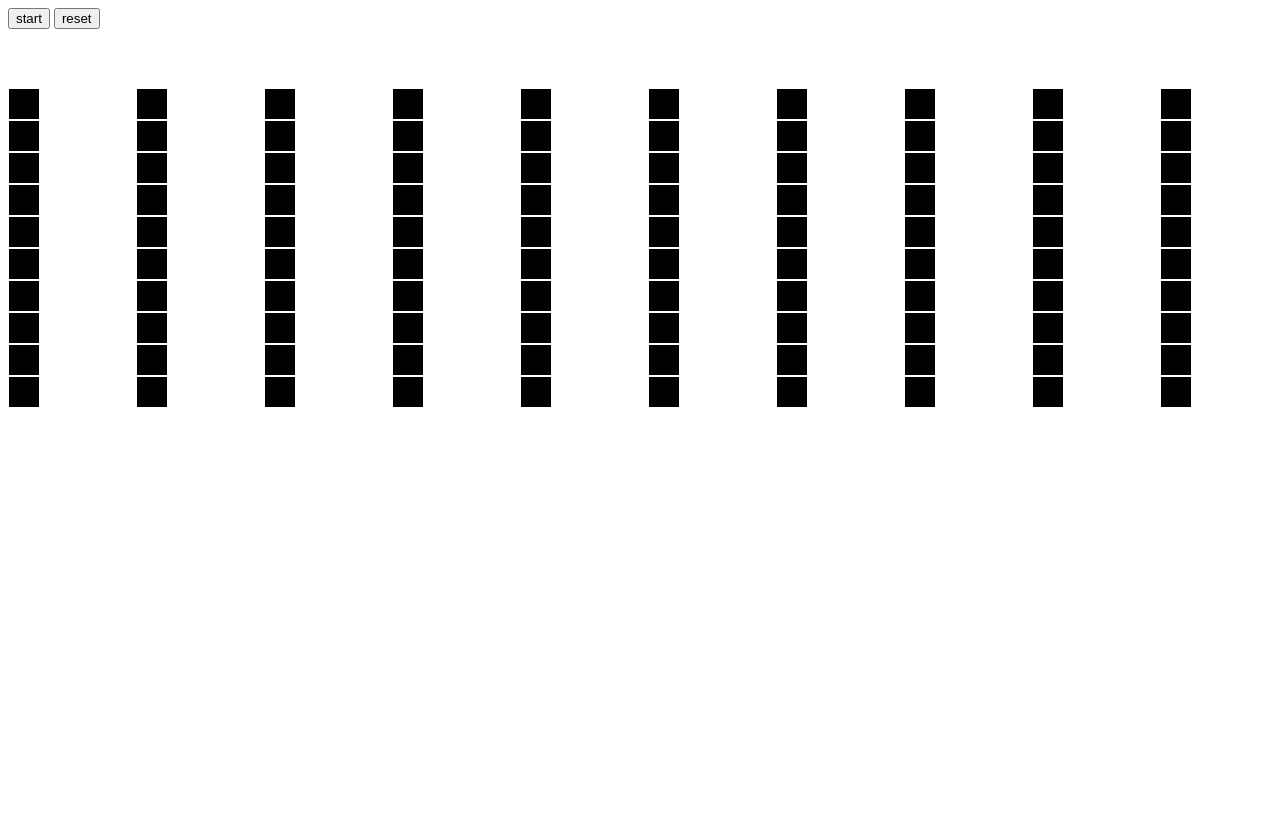
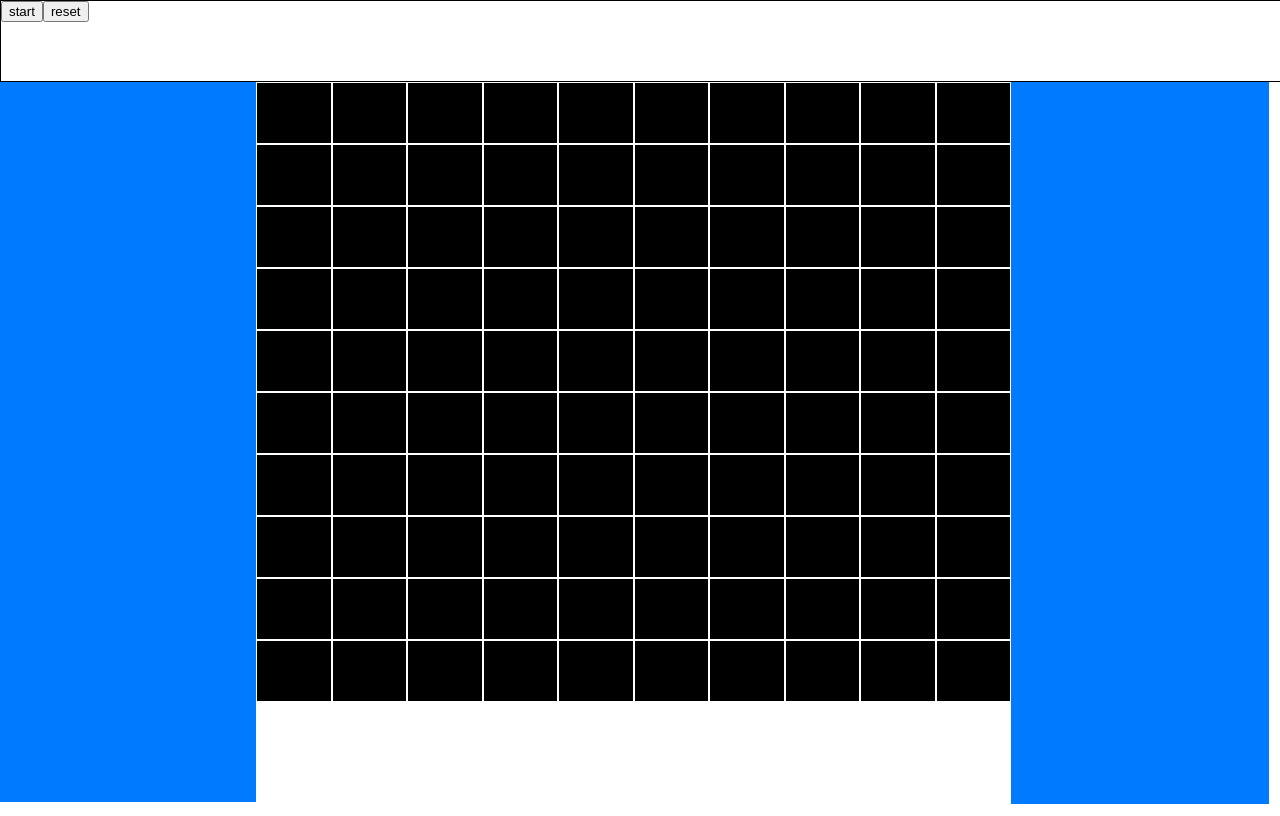
Before and after one commit to MichaelCapo23/word-match, a plain HTML site: page html.html in a window 1280 px wide. Drawn offline with nearby package versions, Linux system fonts and the light colour scheme.

Commit message:
basic html structure

```diff
--- a/html.html
+++ b/html.html
@@ -14,5 +14,6 @@
     </div>
     <div class="wordsArrContainer"></div>
     <div class="containerWrapper"><div class="boardContainer"></div></div>
+<div class="statsContainer"></div>
 </body>
 </html>
--- a/style.css
+++ b/style.css
@@ -6,27 +6,52 @@
 /*}*/
 
 .cell {
-    height: 30px;
-    width: 30px;
+    height: 60px;
+    /*width: 30px;*/
     background-color: black;
     border: 1px solid white;
 }
 
 body {
+    margin: 0px;
     height: 100vh;
     width: 100vw;
+    font-size: 0px;
 }
 
 .header {
     height: 10vh;
     width: 100%;
+    border: black solid 1px;
 }
 
 .containerWrapper {
-
+    vertical-align: top;
+    /*position: relative;*/
+    display: inline-block;
+    width: 59%;
+    height: 76%;
 }
 
 .boardContainer {
+    margin: auto;
     display: grid;
     grid-template-columns: repeat(10,1fr);
+    width: 100%;
 }
+
+.wordsArrContainer {
+    vertical-align: top;
+    display: inline-block;
+    height: 90%;
+    width: 20%;
+    background-color: #007BFf;
+}
+
+.statsContainer {
+    height: 90%;
+    width: 20%;
+    border: #007BFf solid 1px;
+    display: inline-block;
+    background-color: #007BFf;
+}
```
Also changed, not shown: main.js (line endings or trailing spaces).
